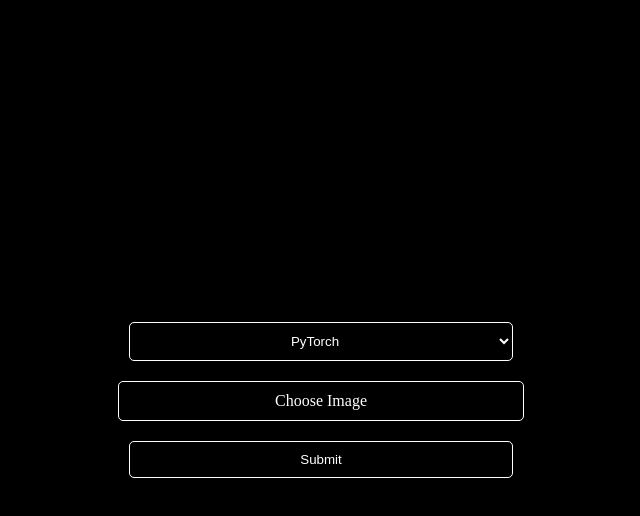
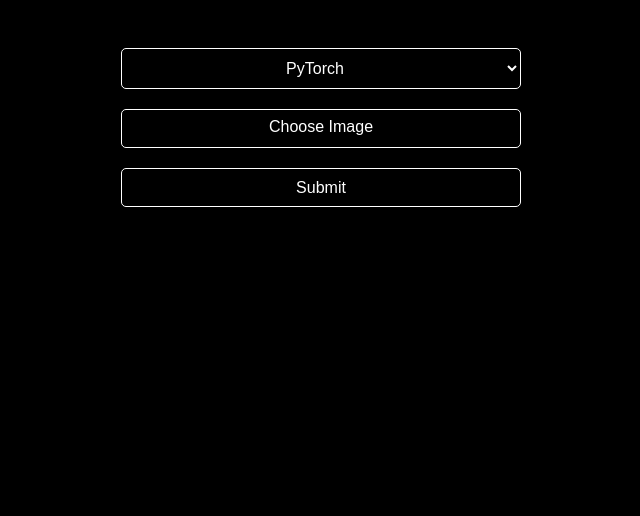
Before and after one commit to brucevahldick/pin3-ai-classification-models, a React (Vite) app in the folder pin3-frontend/: page / in a window 1280 px wide. Shown: the top 516 px of the page, without its empty margins (319-959 px from the left). Built offline with nearby package versions, Linux system fonts and the light colour scheme.

Commit message:
+ refactor frontend

```diff
--- a/pin3-frontend/src/components/ConfirmationButton.tsx
+++ /dev/null
@@ -1,5 +0,0 @@
-export function ConfirmationButton() {
-    return (
-        <button type={"submit"}>Classificar</button>
-    );
-}
--- a/pin3-frontend/src/components/FormComponent.tsx
+++ b/pin3-frontend/src/components/FormComponent.tsx
@@ -1,7 +1,8 @@
-import React, { useState, ChangeEvent, FormEvent } from 'react';
+import React, {useState, ChangeEvent, FormEvent} from 'react';
 import axios from 'axios';
-import { SelectAiModel } from './SelectAiModel';
-import { SelectImage } from './SelectImage';
+import {SelectAiModel} from './SelectAiModel';
+import {SelectImage} from './SelectImage';
+import PredictionDisplay from './PredictionDisplay';
 
 interface FormData {
     aiModel: string;
@@ -13,6 +14,7 @@
         aiModel: 'pytorch',
         image: null,
     });
+    const [prediction, setPrediction] = useState<string | null>(null);
 
     const handleModelChange = (e: ChangeEvent<HTMLSelectElement>) => {
         setFormData((prevData) => ({
@@ -31,9 +33,9 @@
     const handleSubmit = async (e: FormEvent<HTMLFormElement>) => {
         e.preventDefault();
         try {
-            const response = await axios.post('http://localhost:5000/api/data', formData);
+            const response = await axios.post<{ prediction: string }>('http://localhost:5000/api/data', formData);
             console.log(response.data);
-            // Handle success
+            setPrediction(response.data.prediction);
         } catch (error) {
             console.error('Error:', error);
             // Handle error
@@ -41,11 +43,14 @@
     };
 
     return (
-        <form onSubmit={handleSubmit} className="inner-container">
-            <SelectAiModel value={formData.aiModel} onChange={handleModelChange} />
-            <SelectImage onImageChange={handleImageChange} />
-            <button type="submit">Submit</button>
-        </form>
+        <div className="form-container">
+            <form onSubmit={handleSubmit} className="inner-container">
+                <SelectAiModel value={formData.aiModel} onChange={handleModelChange}/>
+                <SelectImage onImageChange={handleImageChange}/>
+                {prediction && <PredictionDisplay prediction={prediction}/>}
+                <button type="submit">Submit</button>
+            </form>
+        </div>
     );
 };
 
--- /dev/null
+++ b/pin3-frontend/src/components/PredictionDisplay.tsx
@@ -0,0 +1,16 @@
+import React from 'react';
+
+interface PredictionProps {
+    prediction: string;
+}
+
+const PredictionDisplay: React.FC<PredictionProps> = ({prediction}) => {
+    return (
+        <div className="prediction-container">
+            <h2>Prediction:</h2>
+            <p>{prediction}</p>
+        </div>
+    );
+};
+
+export default PredictionDisplay;
--- a/pin3-frontend/src/components/SelectImage.tsx
+++ b/pin3-frontend/src/components/SelectImage.tsx
@@ -13,13 +13,15 @@
 
 const Label = styled.label`
     cursor: pointer;
-    padding: 10px;
+    padding: 8px;
     background-color: #000;
     color: #fff;
     border-radius: 5px;
     border: 1px solid #fff;
-    width: 100%;
+    width: 400px;
+    height: 39px;
     text-align: center;
+    box-sizing: border-box;
 `;
 
 const ImagePreview = styled.img`
--- a/pin3-frontend/src/style.css
+++ b/pin3-frontend/src/style.css
@@ -1,37 +1,75 @@
-html, body {
-    height: 100%;
-    margin: 0;
+body, html {
+    background-color: #000;
+    font-family: Arial, sans-serif;
+    color: #fff;
+}
+
+.form-container {
     display: flex;
     flex-direction: column;
-    justify-content: center;
+    align-items: center;
+    padding: 20px;
     background-color: #000;
-}
-
-.outer-container {
-    display: grid;
-    place-items: center;
-    width: 100%;
-    height: 100%;
+    color: #fff;
 }
 
 .inner-container {
+    width: 100%;
+    max-width: 400px;
     padding: 20px;
+    background-color: #000;
+    border-radius: 10px;
     box-shadow: 0 0 10px rgba(0, 0, 0, 0.1);
-    text-align: center;
-    width: 30%;
-    height: 100%;
-    display: flex;
-    flex-direction: column;
-    justify-content: space-between;
+    display: grid;
+    gap: 20px;
 }
 
 button, select {
     border-radius: 5px;
     padding: 10px;
     border: 1px solid #fff;
-    width: 100%;
     background-color: #000;
     color: #fff;
+    cursor: pointer;
+    width: 100%;
+    font-size: 16px;
+}
+
+button[type="submit"] {
+    background-color: #000;
+    width: 400px;
+    height: 39px;
+}
+
+select {
+    width: 100%;
     text-align: center;
+}
+
+button:hover, select:hover {
+    background-color: #fff;
+    color: #000;
+}
+
+input:hover, button:hover {
+    background-color: #fff;
+}
+
+.image-input {
+    display: none;
+}
+
+.image-label {
     cursor: pointer;
+    padding: 10px;
+    background-color: #000;
+    color: #fff;
+    border-radius: 5px;
+    border: 1px solid #fff;
+    text-align: center;
+    width: 100%;
 }
+
+.image-preview {
+    max-width: 100%;
+}
```
